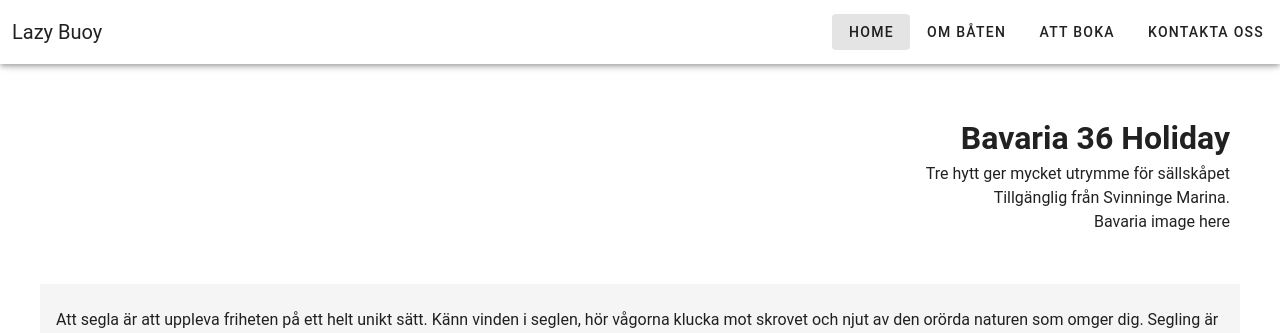
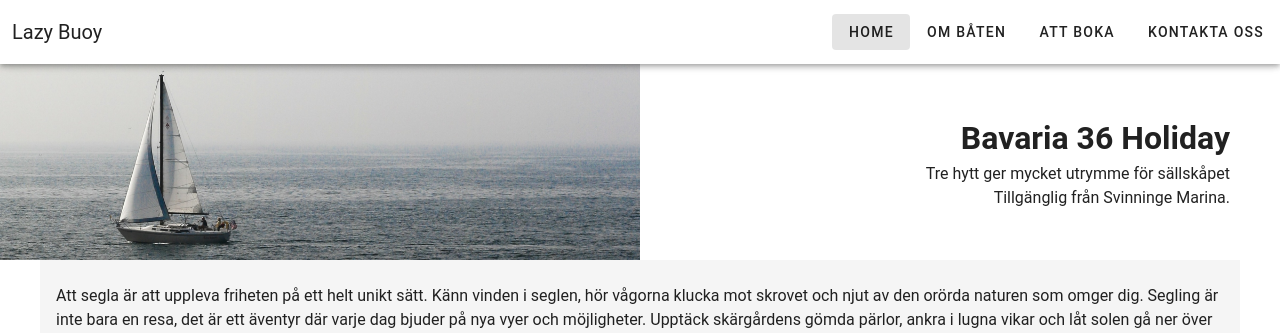
Before and after one commit to p-w-g/lady-buoy, a Vue app: page / in a window 1280 px wide. Shown: the top 333 px of the page. Built offline with nearby package versions, Linux system fonts and the light colour scheme.

Commit message:
adds boat img to banner

```diff
--- a/src/components/HeroSection.vue
+++ b/src/components/HeroSection.vue
@@ -6,7 +6,6 @@
           <h1 class="display-2">Bavaria 36 Holiday</h1>
           <p class="subtitle-1">Tre hytt ger mycket utrymme för sällskåpet</p>
           <p class="subtitle-1">Tillgänglig från Svinninge Marina.</p>
-          Bavaria image here
         </div>
       </v-col>
     </v-row>
@@ -15,9 +14,15 @@
 
 <style scoped>
 .hero-container {
-  background-size: cover;
-  background-position: center;
+  @media (min-width: 700px) {
+    background-size: 50% 100%;
+  }
+
+  width: 100%;
+  height: auto;
   padding: 50px;
+  background-image: url('../assets/boat2.jpg');
+  object-fit: contain;
 }
 
 .hero-btn {
```
